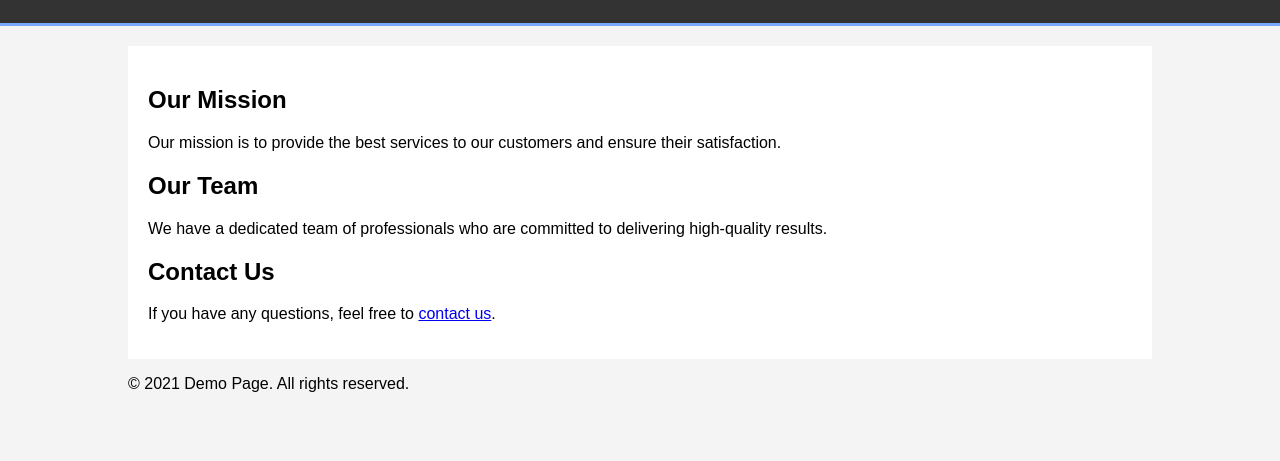
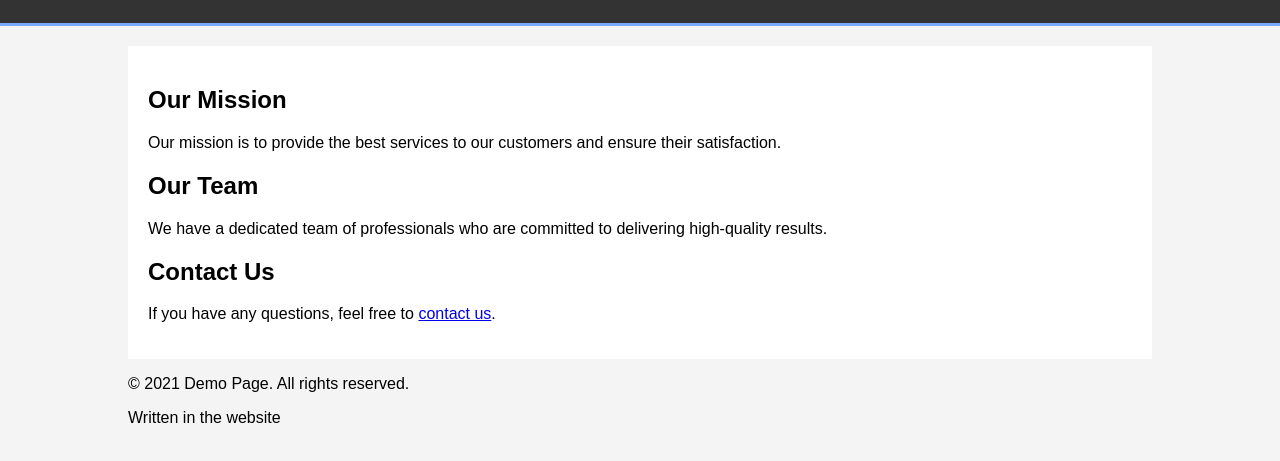
Before and after one commit to surplussuman/demo, a plain HTML site: page about.html in a window 1280 px wide. Shown: the part 77-538 px from the top of the page. Drawn offline with Linux system fonts and the light colour scheme.

Commit message:
Revert "About"

```diff
--- a/about.html
+++ b/about.html
@@ -82,6 +82,7 @@
 
         <p>© 2021 Demo Page. All rights reserved.</p>
 
+        <p>Written in the website</p>
 
 
 
```
